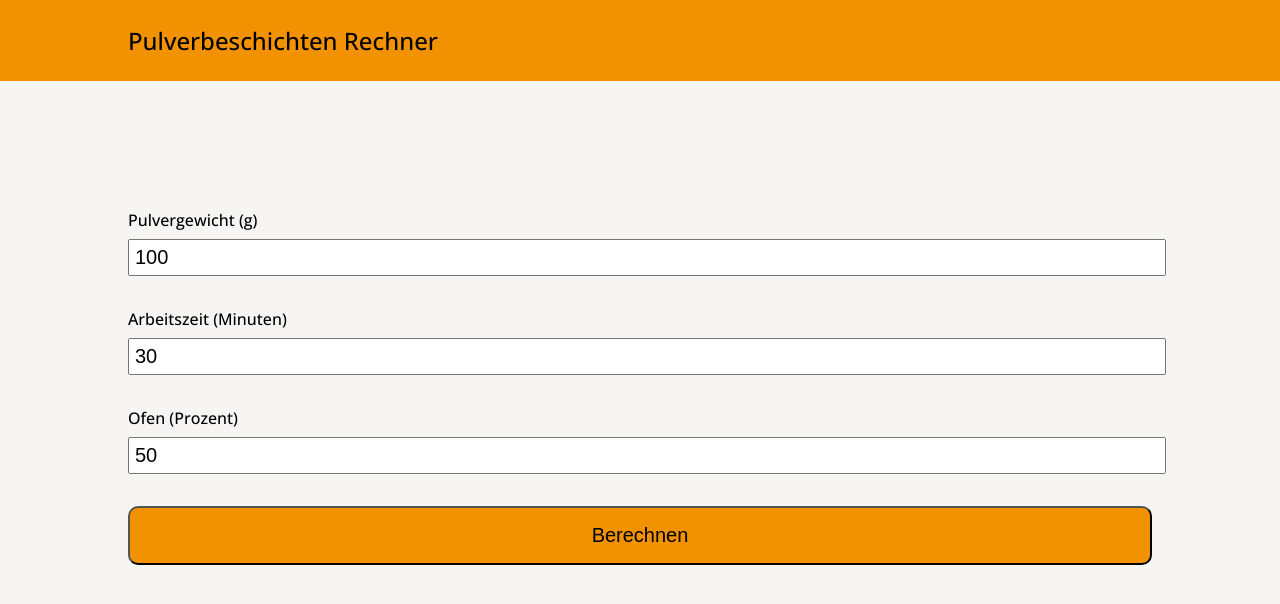
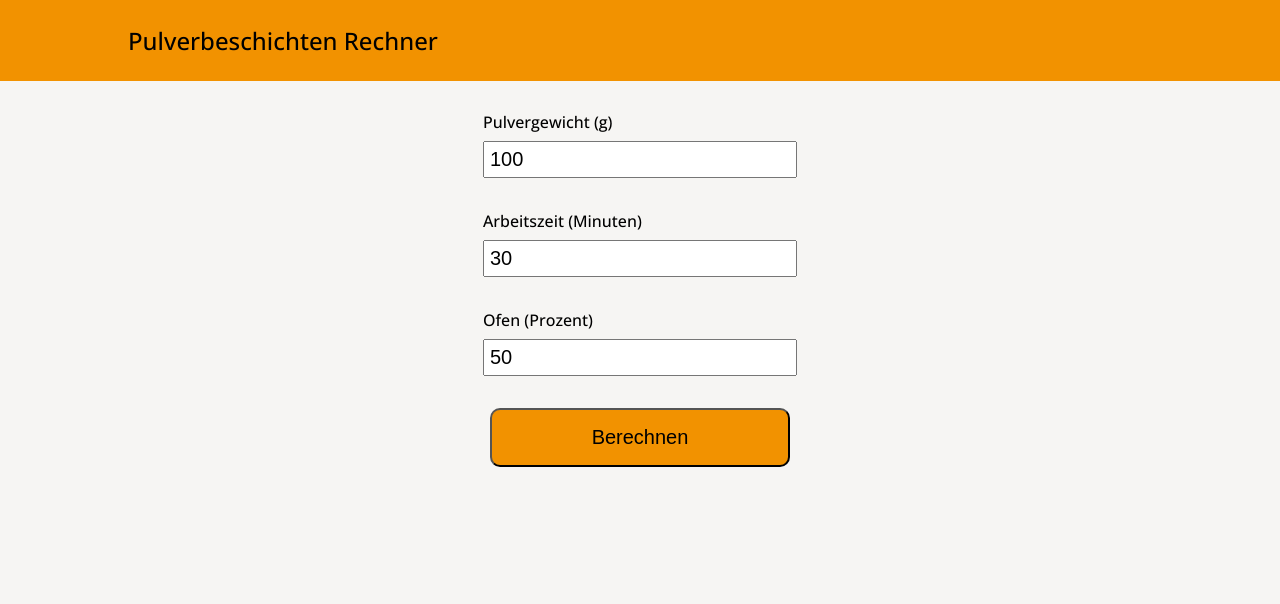
Before and after one commit to ValentinPascu/PulverbeschichtenRechner, a plain HTML site: page index.html in a window 1280 px wide. Drawn offline with nearby package versions, Linux system fonts and the light colour scheme.

Commit message:
css change

```diff
--- a/index.html
+++ b/index.html
@@ -17,6 +17,8 @@
     body {
       background-color: #f6f5f3;
       margin: 0;
+      padding: 0;
+      box-sizing: border-box;
       font-family: "Open Sans", sans-serif;
     }
 
@@ -28,8 +30,10 @@
     form {
       display: flex;
       flex-direction: column;
+      align-items: center;
       gap: 32px;
       padding: 10%;
+      padding-top: 30px;
     }
 
     #resultContainer {
@@ -40,12 +44,14 @@
       padding: 16px;
       border-radius: 10px;
       font-size: 20px;
+      width: 300px;
     }
 
     input {
       font-size: 20px;
       padding: 5px;
       width: 100%;
+      width: 300px;
     }
     .group label {
       display: block;
```
